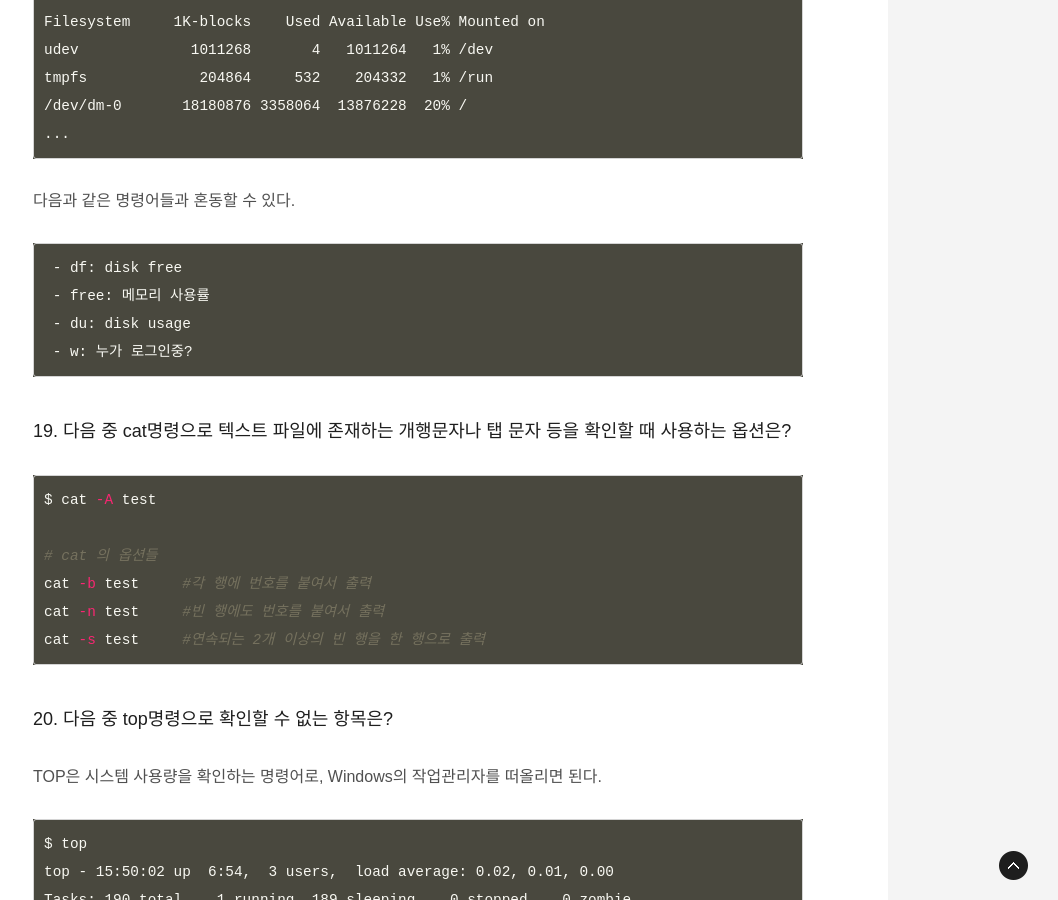
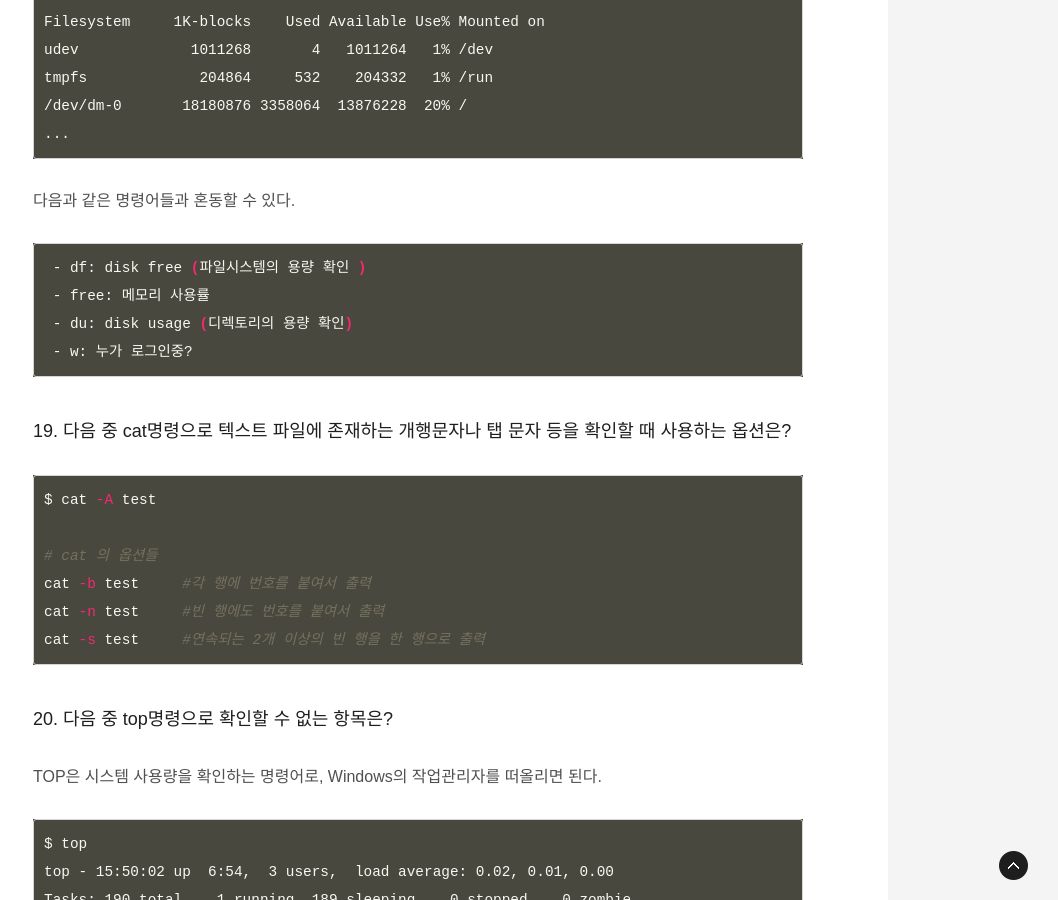
Before and after one commit to ThroughKim/throughkim.github.com, a Jekyll site: the page built from _posts/2017-01-03-linux-11.md, in a window 1280 px wide and 900 px high, scrolled down 6893 px. Shown: the whole window, without its empty margins (222-1280 px from the left). Built offline with Jekyll 4.4.1, drawn with Linux system fonts in a browser that asks for light colours; some web fonts are replaced.

Commit message:
upload blog

````diff
--- a/_posts/2017-01-03-linux-11.md
+++ b/_posts/2017-01-03-linux-11.md
@@ -259,9 +259,9 @@ tmpfs             204864     532    204332   1% /run
 다음과 같은 명령어들과 혼동할 수 있다.
 
 ```bash
- - df: disk free
+ - df: disk free (파일시스템의 용량 확인 )
  - free: 메모리 사용률
- - du: disk usage
+ - du: disk usage (디렉토리의 용량 확인)
  - w: 누가 로그인중?
 ```
 
````
Also changed, not shown: _posts/2017-01-09-linux-14.md (+1 -1 lines).
